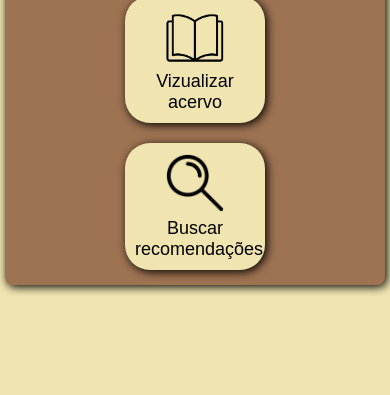
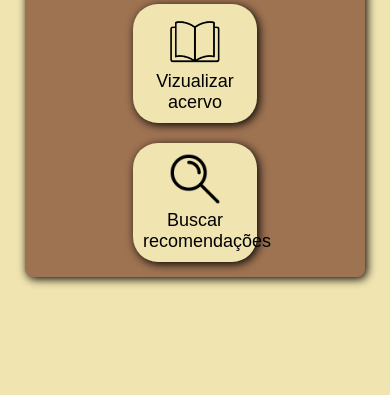
Before and after one commit to Luis098765/Book-Lovers, a plain HTML site: page index.html in a window 390 px wide. Shown: the part 449-844 px from the top of the page. Drawn offline with Linux system fonts and the light colour scheme.

Commit message:
ajustes style 3

```diff
--- a/style.css
+++ b/style.css
@@ -103,7 +103,7 @@ button:active {
     #main {
         flex-direction: column;
         padding: 15px;
-        width: calc(100% - 40px);
+        width: calc(100% - 80px);
     }
 }
 
```
